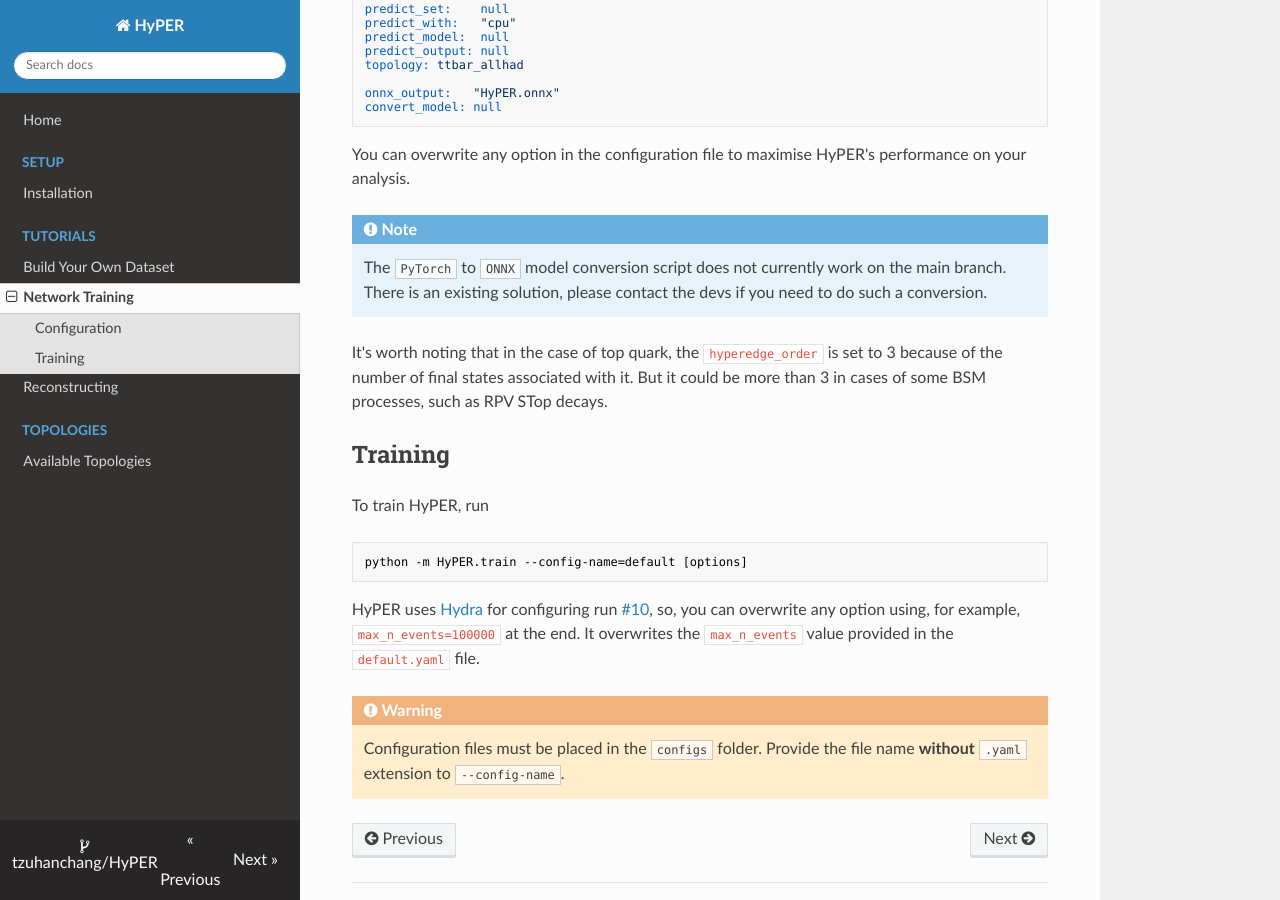
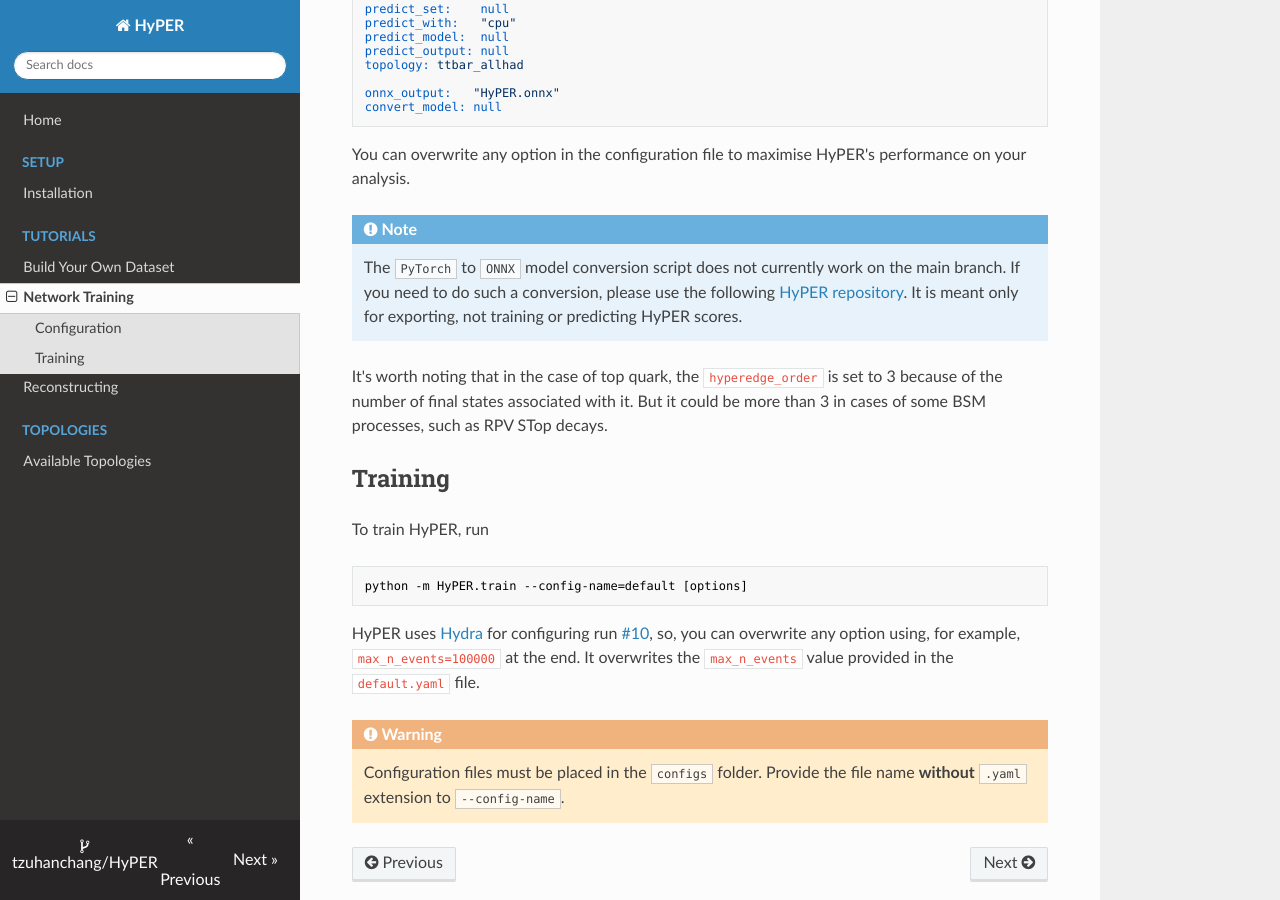
Before and after one commit to tzuhanchang/HyPER, an MkDocs documentation site: the page built from docs/source/tutorials/train.md, in a window 1280 px wide and 900 px high, scrolled down 768 px. Built offline with MkDocs 1.6.1, drawn with Linux system fonts in a browser that asks for light colours; nearby versions of some CDN libraries.

Commit message:
Added link to ONNX conversion repo

```diff
--- a/docs/source/tutorials/train.md
+++ b/docs/source/tutorials/train.md
@@ -51,7 +51,7 @@ You can overwrite any option in the configuration file to maximise HyPER's perfo
 
 !!! Note
 
-    The `PyTorch` to `ONNX` model conversion script does not currently work on the main branch. There is an existing solution, please contact the devs if you need to do such a conversion.
+    The `PyTorch` to `ONNX` model conversion script does not currently work on the main branch. If you need to do such a conversion, please use the following [HyPER repository](https://github.com/diegobaronm/HyPER_ONNX). It is meant only for exporting, not training or predicting HyPER scores.
 
 It's worth noting that in the case of top quark, the `hyperedge_order` is set to 3 because of the number of final states associated with it. But it could be more than 3 in cases of some BSM processes, such as RPV STop decays.
 
```
